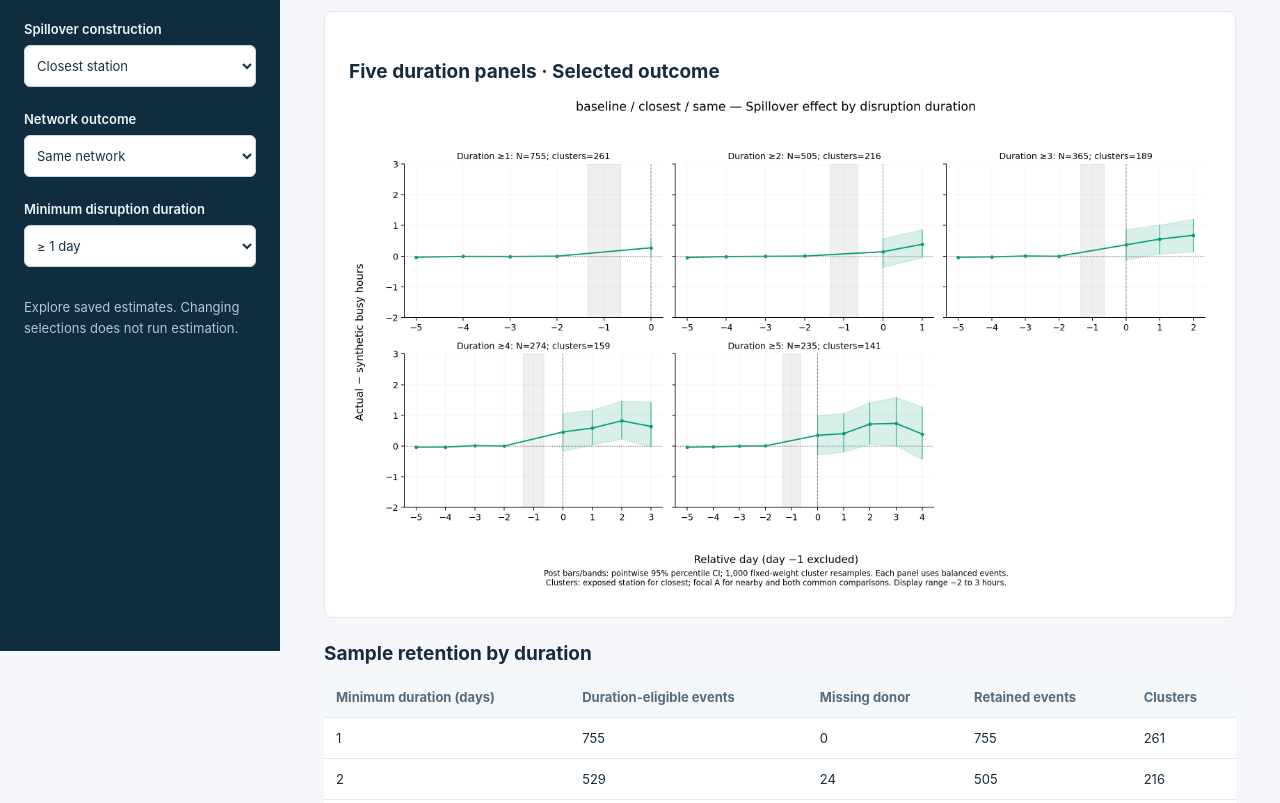
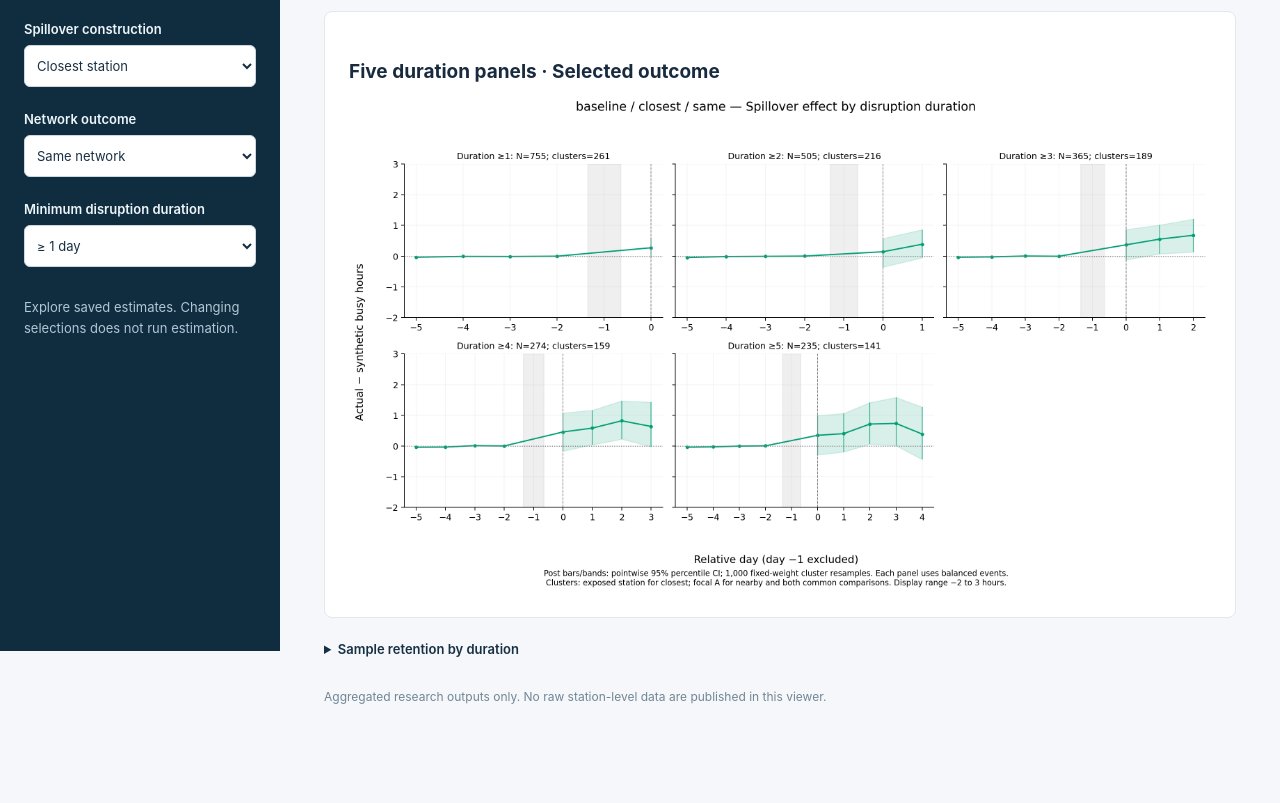
Before and after one commit to JacobJIN2000/sc-spillover-review, a plain HTML site: page index.html in a window 1280 px wide. Shown: the part 149-952 px from the top of the page. After the commit the page ends 895 px from the top, so only its background shows below. Drawn offline with nearby package versions, Linux system fonts and the light colour scheme.

Commit message:
Collapse sample retention table by default

```diff
--- a/index.html
+++ b/index.html
@@ -16,7 +16,7 @@
 <section class="tab" id="effects" hidden><div class="panel"><label class="check" id="paired-label"><input type="checkbox" id="paired"> Show paired difference</label><div id="chart"></div><p class="muted">Pointwise 95% confidence intervals shown for post-treatment days. Display range: −2 to 3 hours; intervals may extend beyond the range.</p></div></section>
 <section class="tab" id="fullpost" hidden><div class="panel"><h2>Average ATT over the entire disruption</h2><p>For each event, average actual − synthetic busy hours from day 0 through its last disruption day. Then average those event means, giving every event equal weight.</p><p class="muted">This uses every disruption length, with no minimum-duration filter. The duration selector is disabled in this view. Events with any missing required post outcome are excluded; SC weights and the original pre-fit filters are unchanged. Error bars are 95% cluster bootstrap intervals (1,000 draws).</p><div id="full-chart"></div></div><div id="full-downloads" class="downloads"></div><details><summary>Saved figure</summary><img id="full-figure" class="figure" alt="Entire-disruption average ATT with 95 percent cluster bootstrap intervals" loading="lazy"></details></section>
 <section class="tab" id="diagnostics" hidden><p class="muted">Diagnostics use the day-0 retained sample and do not change with the duration selection.</p><div class="panel"><h2>Pre-treatment fit</h2><img id="mse" class="figure" alt="Pre-treatment MSE before and after fit filtering" loading="lazy"></div><div class="panel"><h2>Spatial distribution</h2><img id="spatial" class="figure" alt="Distance, time or neighborhood member count distribution" loading="lazy"></div></section>
-<section class="tab" id="saved"><div class="panel"><h2>Five duration panels · Selected outcome</h2><img id="duration-figure" class="figure" alt="Spillover effects for minimum durations one through five days" loading="lazy"></div><h2>Sample retention by duration</h2><div id="counts" class="table-wrap"></div></section>
+<section class="tab" id="saved"><div class="panel"><h2>Five duration panels · Selected outcome</h2><img id="duration-figure" class="figure" alt="Spillover effects for minimum durations one through five days" loading="lazy"></div><details><summary>Sample retention by duration</summary><div id="counts" class="table-wrap" style="margin-top:12px"></div></details></section>
 <section class="tab" id="tables" hidden><h2>Download estimates</h2><div id="downloads" class="downloads"></div></section>
 <footer>Aggregated research outputs only. No raw station-level data are published in this viewer.</footer></main>
 <script>
```
